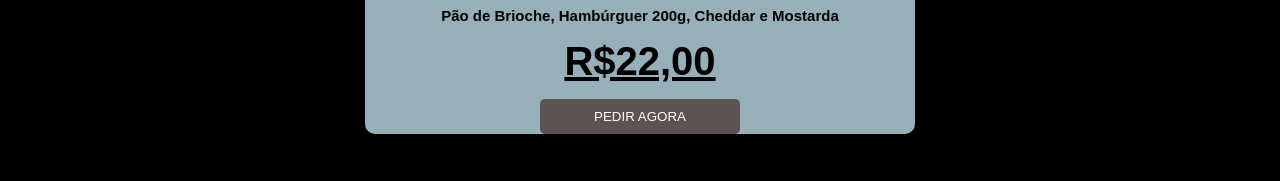
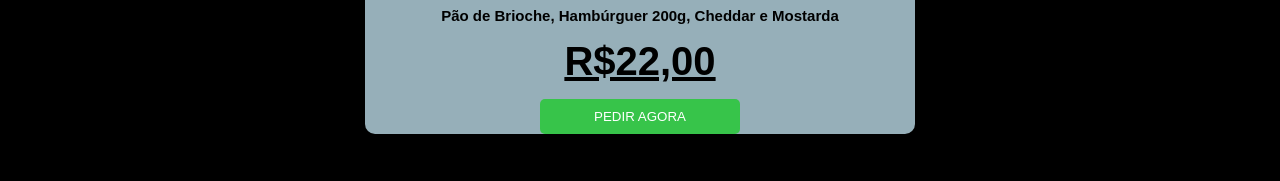
Before and after one commit to cauayoshimura/tuneburguer, a plain HTML site: page index.html in a window 1280 px wide. In both pictures the pointer is over the button 640 px from the left and 1627 px from the top of the page. Shown: the part 1511-1692 px from the top of the page. Drawn offline with Linux system fonts and the light colour scheme; a web font is replaced by a local one.

Commit message:
Update style.css

```diff
--- a/css/style.css
+++ b/css/style.css
@@ -236,7 +236,7 @@ html {
 }
 
 .itens-cardapio .info .pedir:hover {
-    background-color: #5e5252;
+    background-color: #37c44a;
     color: rgb(255, 255, 255);
 }
 
```
